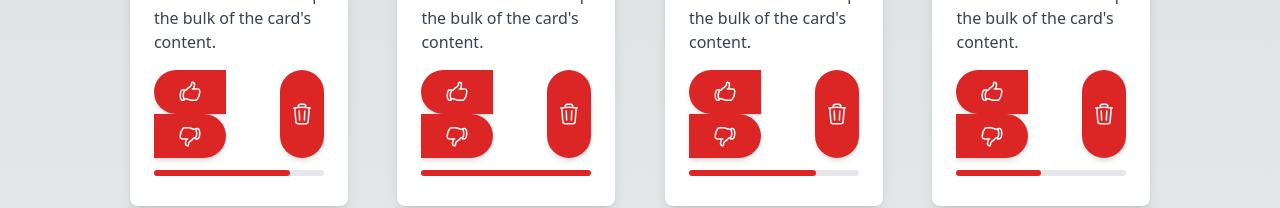
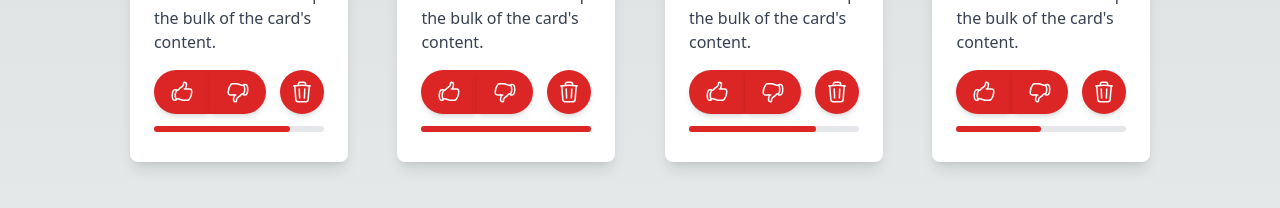
Before and after one commit to SaddemAmine/react-interview, a Next.js app: page / in a window 1280 px wide. Shown: the part 566-774 px from the top of the page. Built offline with nearby package versions, Linux system fonts and the light colour scheme.

Commit message:
card tweaks

```diff
--- a/components/Card.tsx
+++ b/components/Card.tsx
@@ -116,10 +116,10 @@
 					</p>
 					<div>
 						<div className="flex justify-between">
-							<div>
+							<div className="flex">
 								<button
 									type="button"
-									className={`inline-block px-6 py-2.5 bg-red-600 text-white font-medium text-xs leading-tight uppercase shadow-md hover:bg-red-700 hover:shadow-lg focus:bg-red-700 focus:shadow-lg focus:outline-none focus:ring-0 active:bg-red-800 active:shadow-lg transition duration-150 ease-in-out rounded-full rounded-r-none ${
+									className={`inline-block max-sm:px-6 px-4 py-2.5 bg-red-600 text-white font-medium text-xs leading-tight uppercase shadow-md hover:bg-red-700 hover:shadow-lg focus:bg-red-700 focus:shadow-lg focus:outline-none focus:ring-0 active:bg-red-800 active:shadow-lg transition duration-150 ease-in-out rounded-full rounded-r-none ${
 										reaction === LIKE &&
 										'bg-gray-600 hover:bg-gray-700 focus:bg-gray-700'
 									}`}
@@ -129,7 +129,7 @@
 								</button>
 								<button
 									type="button"
-									className={`inline-block px-6 py-2.5 bg-red-600 text-white font-medium text-xs leading-tight uppercase shadow-md hover:bg-red-700 hover:shadow-lg focus:shadow-lg focus:outline-none focus:ring-0 active:bg-red-800 active:shadow-lg transition duration-150 ease-in-out rounded-full rounded-l-none ${
+									className={`inline-block max-sm:px-6 px-4 py-2.5 bg-red-600 text-white font-medium text-xs leading-tight uppercase shadow-md hover:bg-red-700 hover:shadow-lg focus:shadow-lg focus:outline-none focus:ring-0 active:bg-red-800 active:shadow-lg transition duration-150 ease-in-out rounded-full rounded-l-none ${
 										reaction === DISLIKE &&
 										'bg-gray-600 hover:bg-gray-700 focus:bg-gray-700'
 									}`}
```
